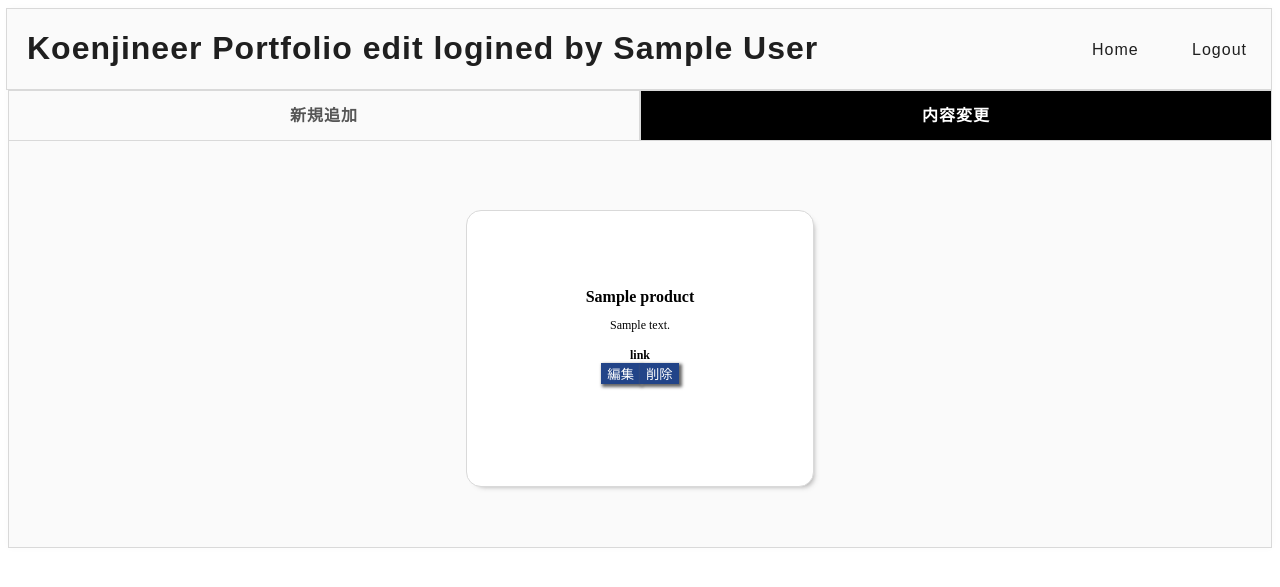
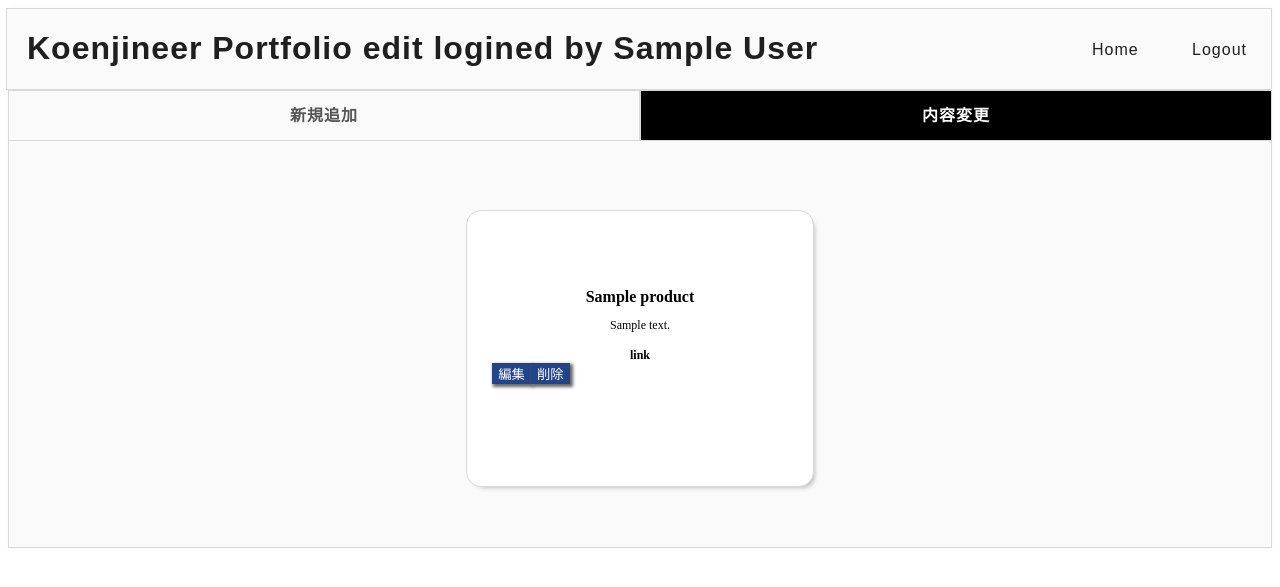
Before and after one commit to High-Temple-Force/portFolio_forKoenji, a PHP site: page /login/master.php in a window 1280 px wide. Shown: the top 587 px of the page. Run offline with PHP 8.4, Linux system fonts and the light colour scheme; the visitor is signed in with stand-in values (Sample User, id 1); tables that the repository leaves empty or names only in its code hold one stand-in row (values such as "Sample post"); some libraries are stand-ins or nearby versions; some web fonts are replaced.

Commit message:
編集機能検証ver2

```diff
--- a/login/main.css
+++ b/login/main.css
@@ -163,8 +163,10 @@ form button.btn {
     color: #fff;
     border-style: none;
     box-shadow: 2px 2px 3px 1px #666;
+    float: left;
 }
 form button.btn:hover {
     background-color: #24d;
     color: #fff;
+    float: right;
 }
--- a/login/master.php
+++ b/login/master.php
@@ -154,7 +154,6 @@ if (isset($_POST["btn_edit_submit"])) {
         <!--新規追加側タブ内容-->
         <div class="tab_content" id="add_content">
             <div class="tab_content_description">
-
                 <!--入力内容確認画面-->
                 <?php if ($page_flag === 1): ?>
                     <form action="" method="POST">
@@ -173,7 +172,6 @@ if (isset($_POST["btn_edit_submit"])) {
                             <h3>Link : <br /></h3>
                             <p><?php echo $_POST["link"]?> <br/></p>
                         </div>
-
                         <input type="submit" name="btn_back" value="戻る">
                         <input type="submit" name="btn_submit" value="送信">
                         <input type="hidden" name="name" value="<?php echo $_POST["name"]; ?>">
```
